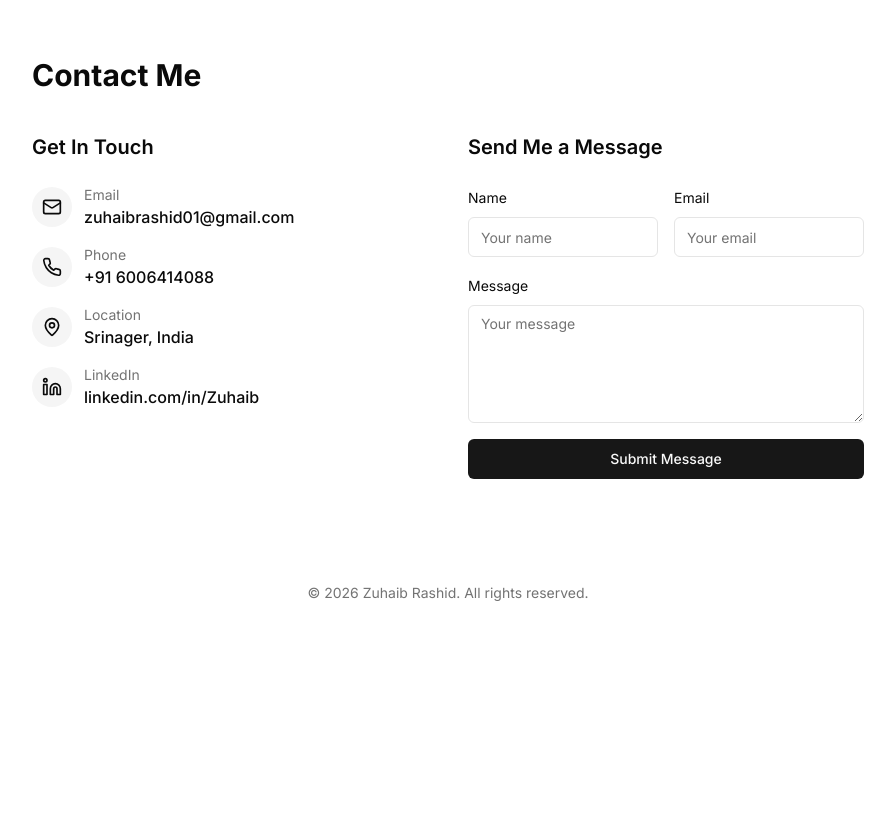
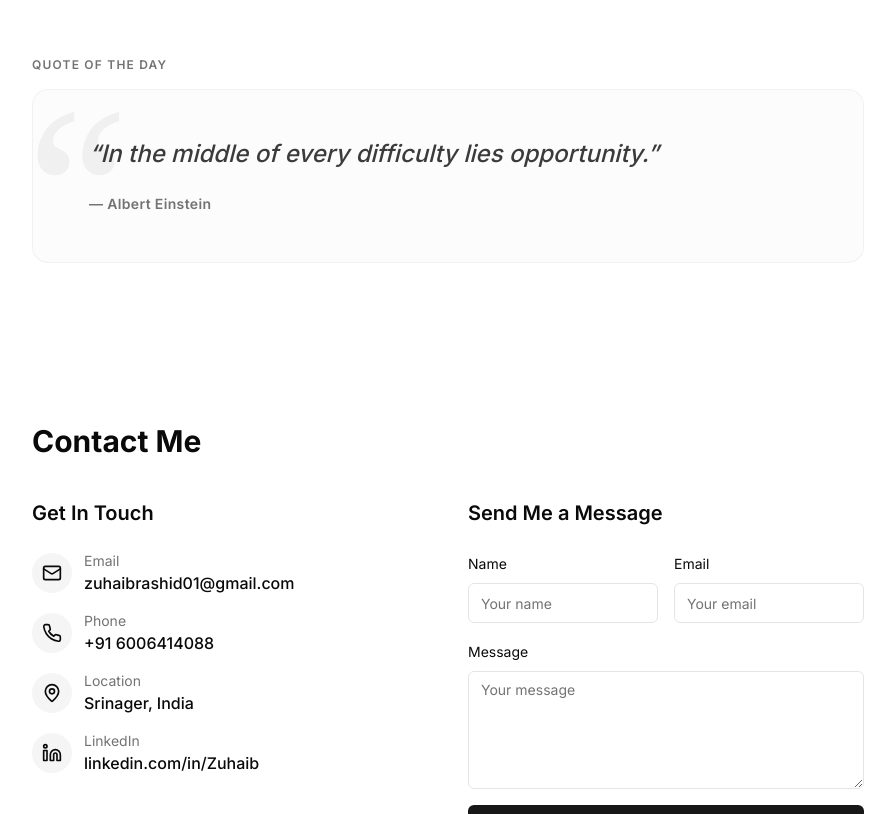
Before and after one commit to Zuhaib-dev/new-portfolio, a Next.js app: page / in a window 1280 px wide. Shown: the part 5680-6494 px from the top of the page, without its empty margins (192-1087 px from the left). Before the commit the page ends 6307 px from the top, so only its background shows below. Built offline with nearby package versions, Linux system fonts and the light colour scheme.

Commit message:
feat: Add a daily quote component and integrate it into the main page layout.

```diff
--- a/app/page.tsx
+++ b/app/page.tsx
@@ -1,10 +1,11 @@
-import Hero from "@/components/hero"
-import Experience from "@/components/experience"
-import Education from "@/components/education"
-import Skills from "@/components/skills"
-import Projects from "@/components/projects"
-import GithubStats from "@/components/github-stats"
-import Contact from "@/components/contact"
+import Hero from "@/components/hero";
+import Experience from "@/components/experience";
+import Education from "@/components/education";
+import Skills from "@/components/skills";
+import Projects from "@/components/projects";
+import GithubStats from "@/components/github-stats";
+import DailyQuote from "@/components/daily-quote";
+import Contact from "@/components/contact";
 
 export default function Home() {
   return (
@@ -15,7 +16,8 @@ export default function Home() {
       <Skills />
       <Projects />
       <GithubStats />
+      <DailyQuote />
       <Contact />
     </div>
-  )
+  );
 }
--- /dev/null
+++ b/components/daily-quote.tsx
@@ -0,0 +1,181 @@
+"use client";
+
+import { motion } from "framer-motion";
+
+const quotes = [
+  {
+    text: "A man who is master of patience is master of everything else.",
+    author: "George Savile",
+  },
+  {
+    text: "The secret of getting ahead is getting started.",
+    author: "Mark Twain",
+  },
+  {
+    text: "It does not matter how slowly you go as long as you do not stop.",
+    author: "Confucius",
+  },
+  {
+    text: "Everything you've ever wanted is on the other side of fear.",
+    author: "George Addair",
+  },
+  {
+    text: "Success is not final, failure is not fatal: it is the courage to continue that counts.",
+    author: "Winston Churchill",
+  },
+  {
+    text: "Hardships often prepare ordinary people for an extraordinary destiny.",
+    author: "C.S. Lewis",
+  },
+  {
+    text: "Believe you can and you're halfway there.",
+    author: "Theodore Roosevelt",
+  },
+  {
+    text: "The only way to do great work is to love what you do.",
+    author: "Steve Jobs",
+  },
+  {
+    text: "In the middle of every difficulty lies opportunity.",
+    author: "Albert Einstein",
+  },
+  {
+    text: "It always seems impossible until it's done.",
+    author: "Nelson Mandela",
+  },
+  {
+    text: "Don't watch the clock; do what it does. Keep going.",
+    author: "Sam Levenson",
+  },
+  {
+    text: "Keep your face always toward the sunshine, and shadows will fall behind you.",
+    author: "Walt Whitman",
+  },
+  {
+    text: "You are never too old to set another goal or to dream a new dream.",
+    author: "C.S. Lewis",
+  },
+  {
+    text: "To see what is right and not do it is a lack of courage.",
+    author: "Confucius",
+  },
+  {
+    text: "What you get by achieving your goals is not as important as what you become.",
+    author: "Zig Ziglar",
+  },
+  {
+    text: "The future belongs to those who believe in the beauty of their dreams.",
+    author: "Eleanor Roosevelt",
+  },
+  {
+    text: "Do what you can, with what you have, where you are.",
+    author: "Theodore Roosevelt",
+  },
+  {
+    text: "Act as if what you do makes a difference. It does.",
+    author: "William James",
+  },
+  {
+    text: "Success usually comes to those who are too busy to be looking for it.",
+    author: "Henry David Thoreau",
+  },
+  {
+    text: "Opportunities don't happen. You create them.",
+    author: "Chris Grosser",
+  },
+  {
+    text: "Don't be afraid to give up the good to go for the great.",
+    author: "John D. Rockefeller",
+  },
+  {
+    text: "I find that the harder I work, the more luck I seem to have.",
+    author: "Thomas Jefferson",
+  },
+  {
+    text: "There are no limits to what you can accomplish, except the limits you place on your own thinking.",
+    author: "Brian Tracy",
+  },
+  {
+    text: "The man who has confidence in himself gains the confidence of others.",
+    author: "Hasidic Proverb",
+  },
+  {
+    text: "The only place where success comes before work is in the dictionary.",
+    author: "Vidal Sassoon",
+  },
+  {
+    text: "Too many of us are not living our dreams because we are living our fears.",
+    author: "Les Brown",
+  },
+  {
+    text: "I have not failed. I've just found 10,000 ways that won't work.",
+    author: "Thomas Edison",
+  },
+  {
+    text: "A person who never made a mistake never tried anything new.",
+    author: "Albert Einstein",
+  },
+  {
+    text: "You miss 100% of the shots you don't take.",
+    author: "Wayne Gretzky",
+  },
+  {
+    text: "Whether you think you can or you think you can't, you're right.",
+    author: "Henry Ford",
+  },
+];
+
+function getDailyQuote() {
+  const now = new Date();
+  const start = new Date(now.getFullYear(), 0, 0);
+  const diff = now.getTime() - start.getTime();
+  const dayOfYear = Math.floor(diff / (1000 * 60 * 60 * 24));
+  return quotes[dayOfYear % quotes.length];
+}
+
+export default function DailyQuote() {
+  const quote = getDailyQuote();
+
+  return (
+    <section className="py-10">
+      <motion.div
+        initial={{ opacity: 0, y: 24 }}
+        whileInView={{ opacity: 1, y: 0 }}
+        viewport={{ once: true }}
+        transition={{ duration: 0.6, ease: "easeOut" }}
+      >
+        {/* Section label */}
+        <p className="text-xs font-semibold uppercase tracking-widest text-muted-foreground mb-4">
+          Quote of the Day
+        </p>
+
+        {/* Card */}
+        <div className="relative overflow-hidden rounded-2xl border border-border/50 bg-muted/30 px-8 py-10 md:px-14 md:py-12">
+          {/* Big background quotation mark */}
+          <span
+            aria-hidden="true"
+            className="pointer-events-none absolute -top-4 -left-2 select-none text-[10rem] md:text-[14rem] font-serif leading-none text-foreground/5"
+          >
+            &ldquo;
+          </span>
+
+          {/* Quote text */}
+          <motion.blockquote
+            key={quote.text}
+            initial={{ opacity: 0 }}
+            animate={{ opacity: 1 }}
+            transition={{ duration: 0.5 }}
+            className="relative z-10"
+          >
+            <p className="text-lg md:text-2xl font-medium italic leading-relaxed text-foreground/80 max-w-3xl">
+              &ldquo;{quote.text}&rdquo;
+            </p>
+            <footer className="mt-6 text-sm font-semibold tracking-wide text-muted-foreground">
+              — {quote.author}
+            </footer>
+          </motion.blockquote>
+        </div>
+      </motion.div>
+    </section>
+  );
+}
```
